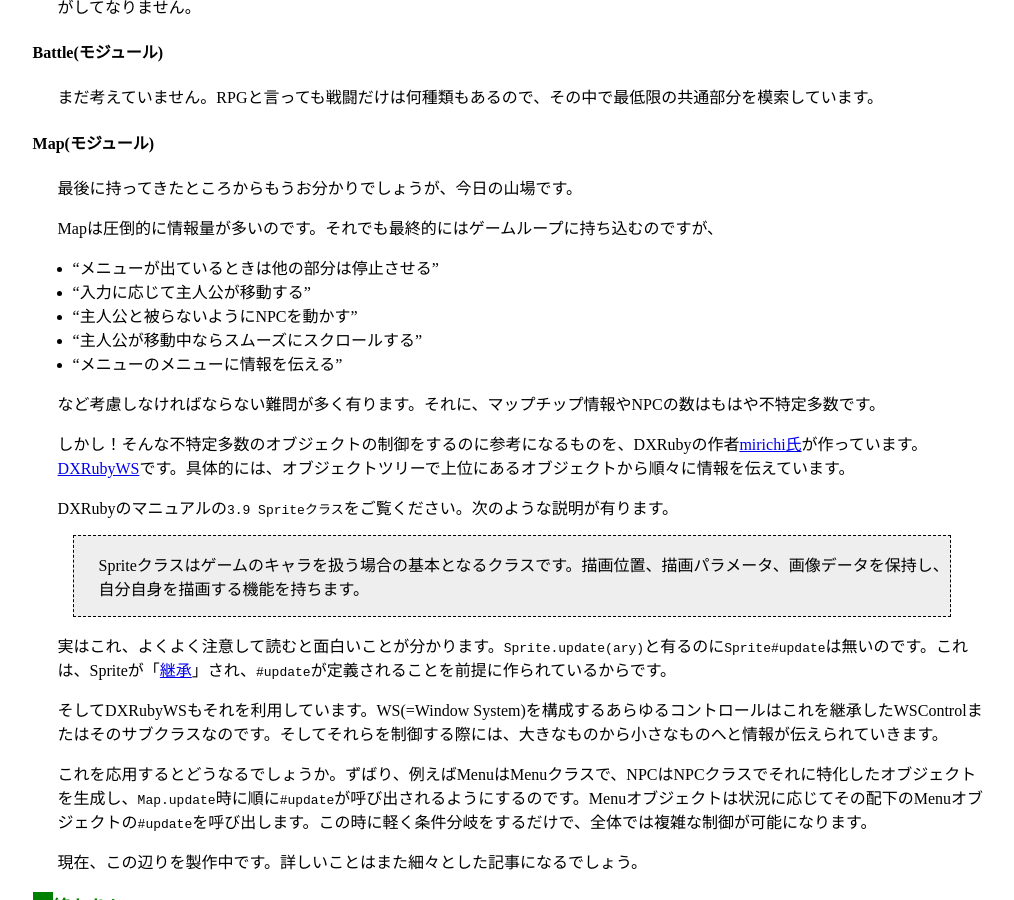
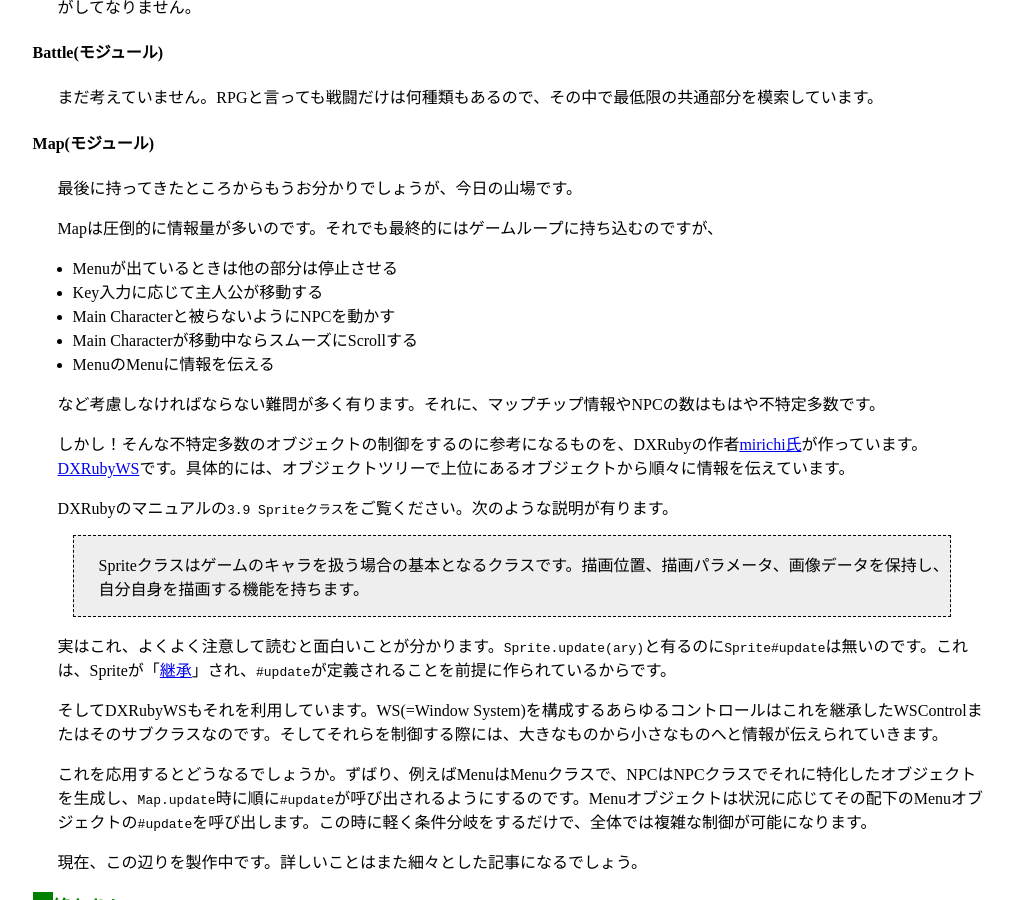
Before and after one commit to RPGP1/rpgp1.github.com, a Jekyll site: the page built from _posts/2013-12-17-DXRubyでRPGを作る.md, in a window 1280 px wide and 900 px high, scrolled down 4089 px. Shown: the whole window, without its empty margins (53-1067 px from the left). Built offline with Jekyll 4.4.1, drawn with Linux system fonts in a browser that asks for light colours.

Commit message:
Update 2013-12-17-DXRubyでRPGを作る.md

```diff
--- a/_posts/2013-12-17-DXRubyでRPGを作る.md
+++ b/_posts/2013-12-17-DXRubyでRPGを作る.md
@@ -179,11 +179,11 @@ Sceneの条件分岐はMap/Battle/Animationそれぞれのモジュールの方
 
 Mapは圧倒的に情報量が多いのです。それでも最終的にはゲームループに持ち込むのですが、
 
-* "メニューが出ているときは他の部分は停止させる"
-* "入力に応じて主人公が移動する"
-* "主人公と被らないようにNPCを動かす"
-* "主人公が移動中ならスムーズにスクロールする"
-* "メニューのメニューに情報を伝える"
+* Menuが出ているときは他の部分は停止させる
+* Key入力に応じて主人公が移動する
+* Main Characterと被らないようにNPCを動かす
+* Main Characterが移動中ならスムーズにScrollする
+* MenuのMenuに情報を伝える
 
 など考慮しなければならない難問が多く有ります。それに、マップチップ情報やNPCの数はもはや不特定多数です。
 
```
